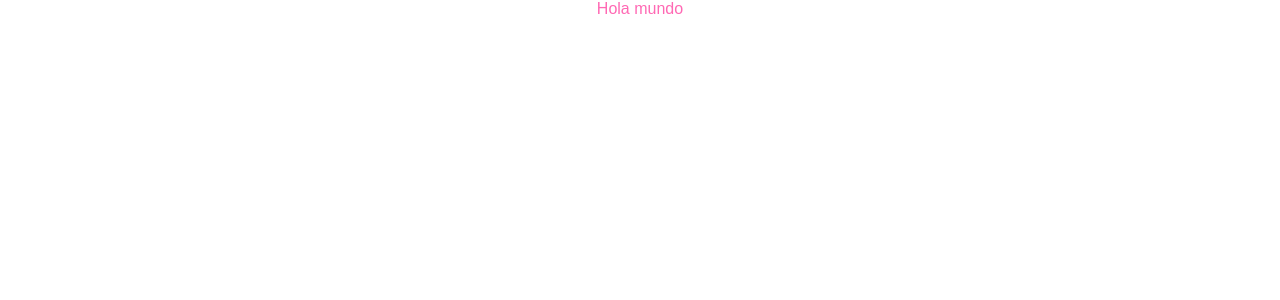
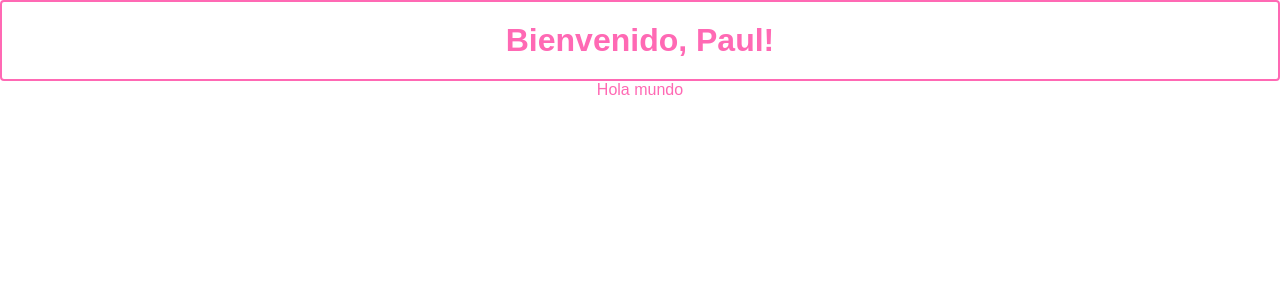
Before and after one commit to ArnoldPaul17/react-2023, a React (Create React App) app: page / in a window 1280 px wide. Shown: the top 300 px of the page. Built offline with nearby package versions, Linux system fonts and the light colour scheme.

Commit message:
Mi primer componete

```diff
--- a/src/App.js
+++ b/src/App.js
@@ -1,8 +1,10 @@
 import './App.css';
+import Title from './componentes/Title';
 
 function App() {
   return (
     <div className="App">
+      <Title nombre="Paul"/>
         Hola mundo
     </div>
   );
--- /dev/null
+++ b/src/componentes/Title.css
@@ -0,0 +1,5 @@
+.title {
+    border: 2px solid var(--rosa);
+    padding: 20px 30px;
+    border-radius: 4px;
+}
--- /dev/null
+++ b/src/componentes/Title.js
@@ -0,0 +1,8 @@
+import './Title.css';
+
+export default function Title ({nombre}) {
+    //const nombre = "Paul";
+    return (
+        <h1 className="title">Bienvenido, {nombre}!</h1>
+    )
+}
```
